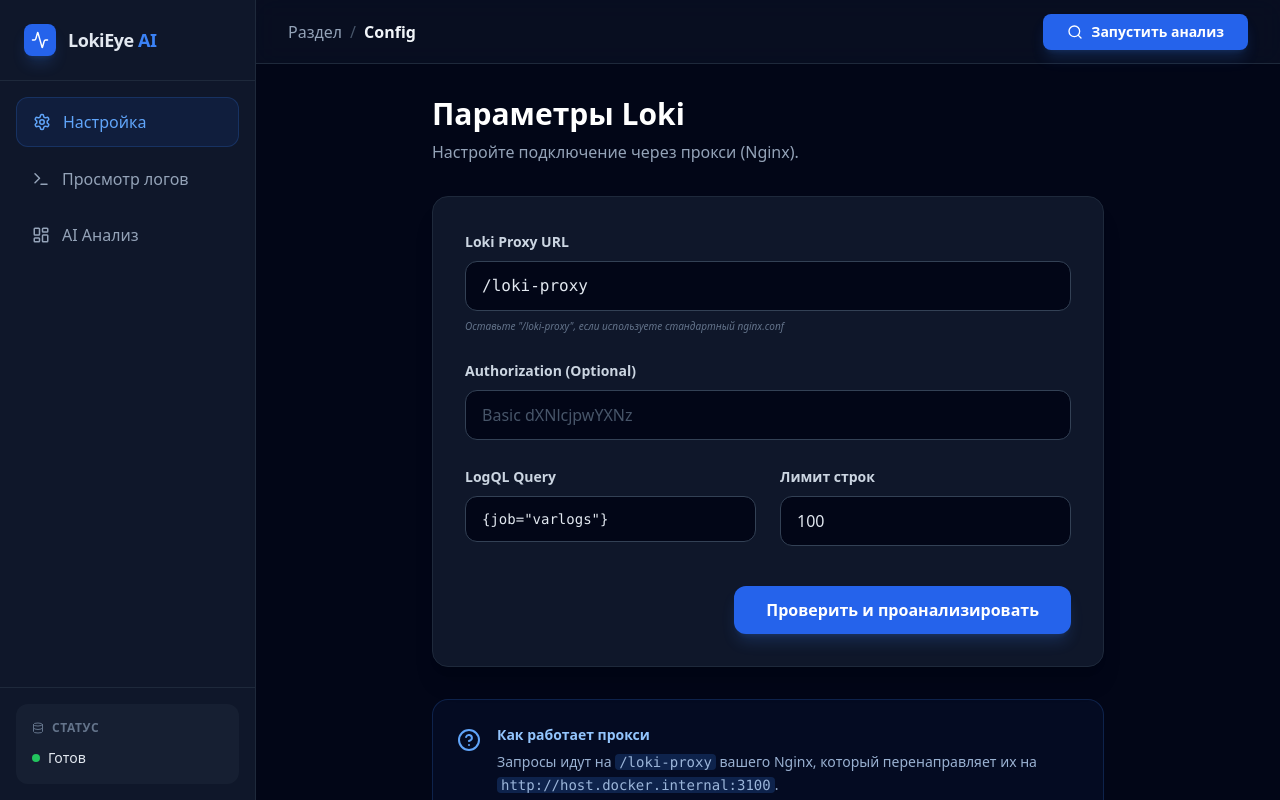
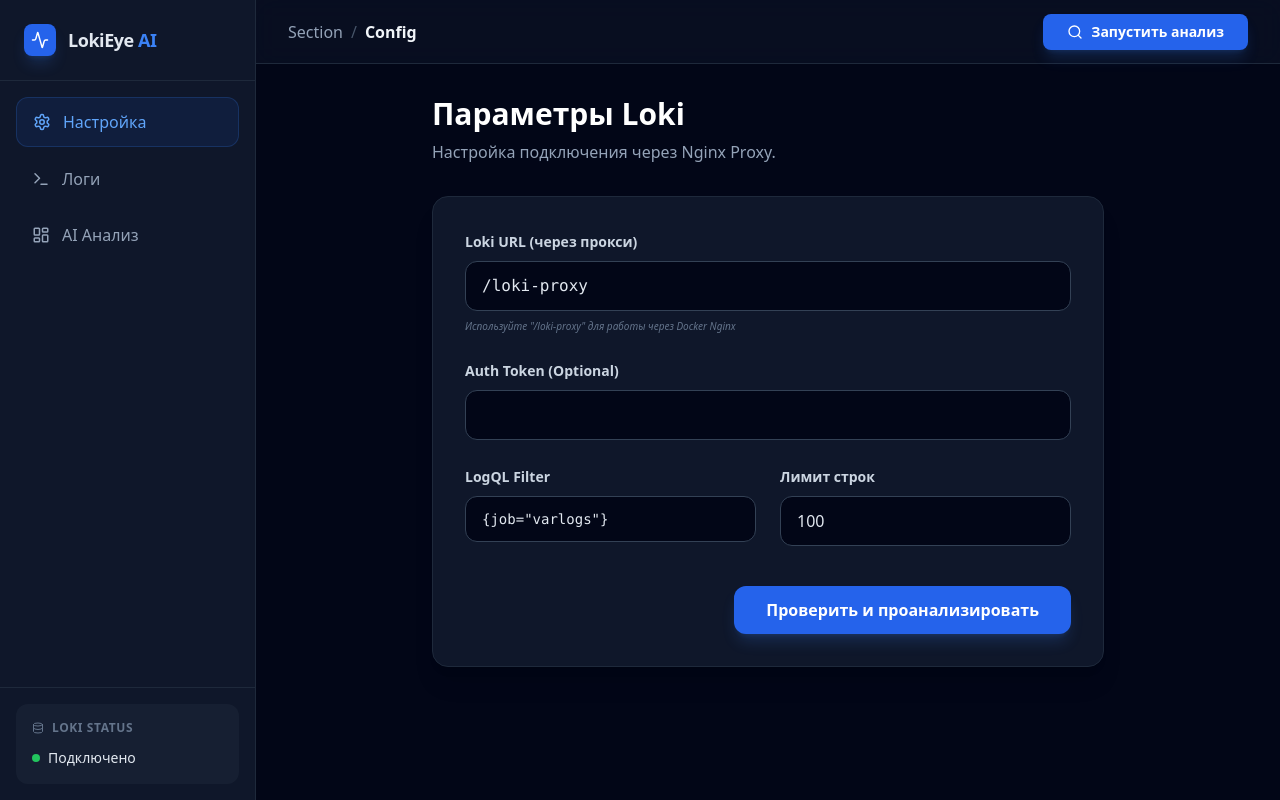
Before and after one commit to Amazomic/loki-analyzer, a React (Vite) app: page / in a window 1280 px wide. Built offline with nearby package versions, Linux system fonts and the light colour scheme.

Commit message:
fix: Improve error messages and UI text
Refactors error messages and navigation labels for better clarity and user experience. Updates Nginx configuration for improved proxy handling and CORS settings.

```diff
--- a/App.tsx
+++ b/App.tsx
@@ -24,7 +24,6 @@
       setErrorMessage(null);
       setState(AppState.FETCHING);
 
-      // Выполняем запрос к прокси
       const fetchedLogs = await fetchLogs(config);
       setLogs(fetchedLogs);
 
@@ -36,24 +35,23 @@
         setActiveTab('dashboard');
       } else {
         setState(AppState.IDLE);
-        setErrorMessage("Логи не найдены. Проверьте запрос LogQL или подключение к Loki.");
+        setErrorMessage("Логи не найдены. Проверьте запрос LogQL или доступность Loki.");
       }
     } catch (err: any) {
-      console.error('Analysis failed:', err);
+      console.error('Operation failed:', err);
       setState(AppState.ERROR);
-      setErrorMessage(err.message || "Произошла ошибка при работе с API.");
+      setErrorMessage(err.message || "Ошибка при выполнении запроса.");
     }
   };
 
   const navItems = [
     { id: 'config', label: 'Настройка', icon: Settings },
-    { id: 'logs', label: 'Просмотр логов', icon: Terminal },
+    { id: 'logs', label: 'Логи', icon: Terminal },
     { id: 'dashboard', label: 'AI Анализ', icon: LayoutDashboard },
   ];
 
   return (
     <div className="flex h-screen bg-slate-950 text-slate-200 overflow-hidden font-sans">
-      {/* Sidebar */}
       <aside className="w-64 bg-slate-900 border-r border-slate-800 flex flex-col">
         <div className="p-6 border-b border-slate-800 flex items-center gap-3">
           <div className="w-8 h-8 bg-blue-600 rounded-lg flex items-center justify-center shadow-lg shadow-blue-500/20">
@@ -83,21 +81,20 @@
           <div className="p-4 bg-slate-800/50 rounded-xl space-y-3">
             <div className="flex items-center gap-2 text-xs font-semibold text-slate-500 uppercase tracking-wider">
               <Database size={12} />
-              Статус
+              Loki Status
             </div>
             <div className="flex items-center gap-2">
               <div className={`w-2 h-2 rounded-full ${state === AppState.ERROR ? 'bg-red-500' : 'bg-green-500'}`} />
-              <span className="text-sm font-medium">{state === AppState.ERROR ? 'Ошибка подключения' : 'Готов'}</span>
+              <span className="text-sm font-medium">{state === AppState.ERROR ? 'Ошибка' : 'Подключено'}</span>
             </div>
           </div>
         </div>
       </aside>
 
-      {/* Main Content */}
       <main className="flex-1 flex flex-col overflow-hidden">
         <header className="h-16 bg-slate-900/50 border-b border-slate-800 px-8 flex items-center justify-between backdrop-blur-md sticky top-0 z-10">
           <div className="flex items-center gap-2">
-            <span className="text-slate-400">Раздел</span>
+            <span className="text-slate-400">Section</span>
             <span className="text-slate-600">/</span>
             <span className="font-semibold text-slate-100 capitalize">{activeTab}</span>
           </div>
@@ -127,7 +124,7 @@
             <div className="mb-6 p-4 bg-red-500/10 border border-red-500/30 rounded-xl flex items-start gap-3">
               <AlertCircle className="text-red-500 mt-0.5 shrink-0" size={18} />
               <div>
-                <h4 className="font-bold text-red-500 text-sm">Ошибка</h4>
+                <h4 className="font-bold text-red-500 text-sm">Ошибка подключения</h4>
                 <p className="text-red-400 text-sm mt-1">{errorMessage}</p>
               </div>
             </div>
@@ -137,35 +134,34 @@
             <div className="max-w-2xl mx-auto space-y-8 animate-in fade-in slide-in-from-bottom-4 duration-500">
               <div className="space-y-2">
                 <h2 className="text-3xl font-bold text-white">Параметры Loki</h2>
-                <p className="text-slate-400">Настройте подключение через прокси (Nginx).</p>
+                <p className="text-slate-400">Настройка подключения через Nginx Proxy.</p>
               </div>
 
               <div className="bg-slate-900 rounded-2xl p-8 border border-slate-800 space-y-6 shadow-xl">
                 <div className="space-y-2">
-                  <label className="text-sm font-semibold text-slate-300">Loki Proxy URL</label>
+                  <label className="text-sm font-semibold text-slate-300">Loki URL (через прокси)</label>
                   <input
                     type="text"
                     value={config.url}
                     onChange={(e) => setConfig({ ...config, url: e.target.value })}
                     className="w-full bg-slate-950 border border-slate-700 rounded-xl px-4 py-3 focus:outline-none focus:ring-2 focus:ring-blue-500/40 transition-all font-mono"
                   />
-                  <p className="text-[10px] text-slate-500 italic">Оставьте "/loki-proxy", если используете стандартный nginx.conf</p>
+                  <p className="text-[10px] text-slate-500 italic">Используйте "/loki-proxy" для работы через Docker Nginx</p>
                 </div>
 
                 <div className="space-y-2">
-                  <label className="text-sm font-semibold text-slate-300">Authorization (Optional)</label>
+                  <label className="text-sm font-semibold text-slate-300">Auth Token (Optional)</label>
                   <input
                     type="password"
                     value={config.token}
                     onChange={(e) => setConfig({ ...config, token: e.target.value })}
-                    placeholder="Basic dXNlcjpwYXNz"
-                    className="w-full bg-slate-950 border border-slate-700 rounded-xl px-4 py-3 focus:outline-none focus:ring-2 focus:ring-blue-500/40 transition-all placeholder:text-slate-600"
+                    className="w-full bg-slate-950 border border-slate-700 rounded-xl px-4 py-3 focus:outline-none focus:ring-2 focus:ring-blue-500/40 transition-all"
                   />
                 </div>
 
                 <div className="grid grid-cols-2 gap-6">
                   <div className="space-y-2">
-                    <label className="text-sm font-semibold text-slate-300">LogQL Query</label>
+                    <label className="text-sm font-semibold text-slate-300">LogQL Filter</label>
                     <input
                       type="text"
                       value={config.query}
@@ -191,14 +187,6 @@
                    >
                      Проверить и проанализировать
                    </button>
-                </div>
-              </div>
-
-              <div className="bg-blue-900/10 border border-blue-500/20 rounded-2xl p-6 flex items-start gap-4">
-                <HelpCircle className="text-blue-400 mt-1 shrink-0" />
-                <div className="text-sm text-blue-200/80 leading-relaxed">
-                  <p className="font-semibold text-blue-300 mb-1">Как работает прокси</p>
-                  Запросы идут на <code className="bg-blue-500/20 px-1 rounded">/loki-proxy</code> вашего Nginx, который перенаправляет их на <code className="bg-blue-500/20 px-1 rounded">http://host.docker.internal:3100</code>.
                 </div>
               </div>
             </div>
@@ -242,7 +230,7 @@
                    ) : (
                      <div className="h-full flex flex-col items-center justify-center text-slate-600 gap-4">
                        <Terminal size={48} />
-                       <p className="text-lg">Нет загруженных логов.</p>
+                       <p className="text-lg">Логи не загружены. Перейдите в настройки.</p>
                      </div>
                    )}
                  </div>
```
Also changed, not shown: 1 other file (tests, documents, lock files or other folders).
